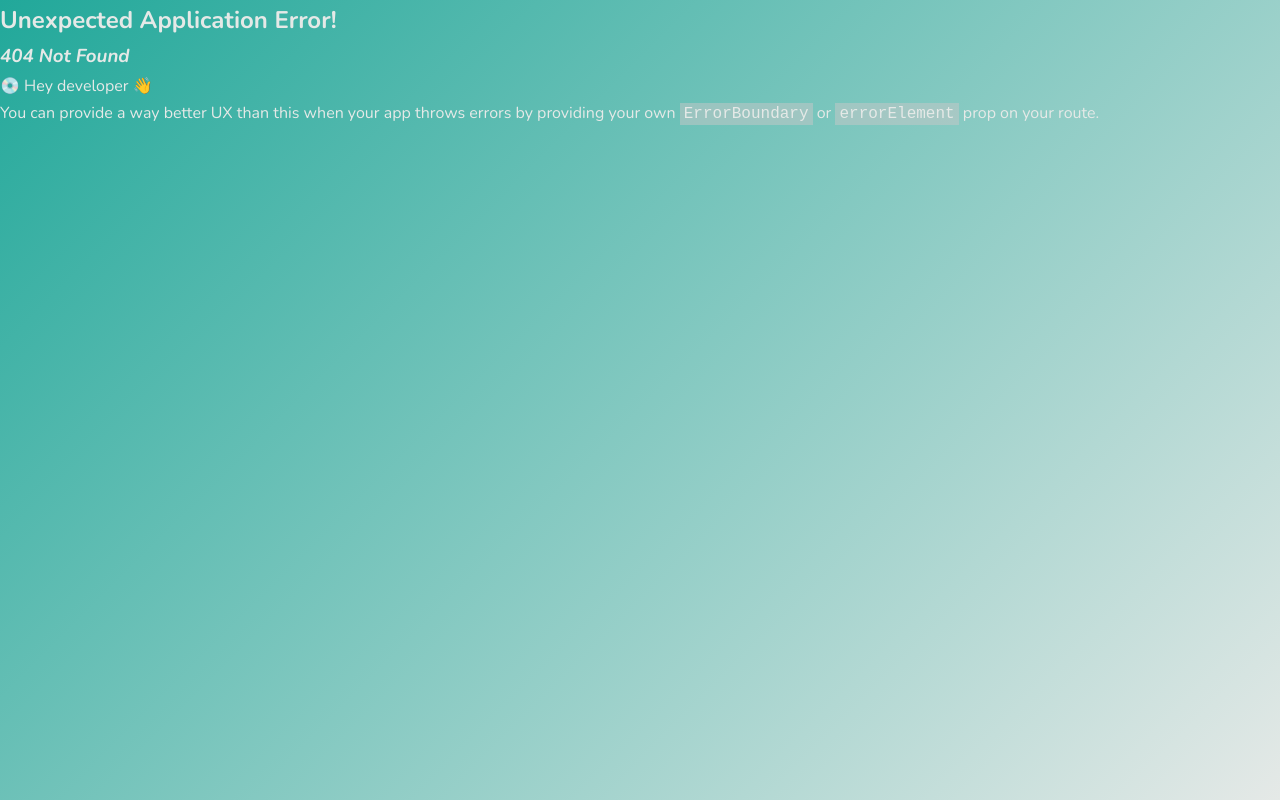
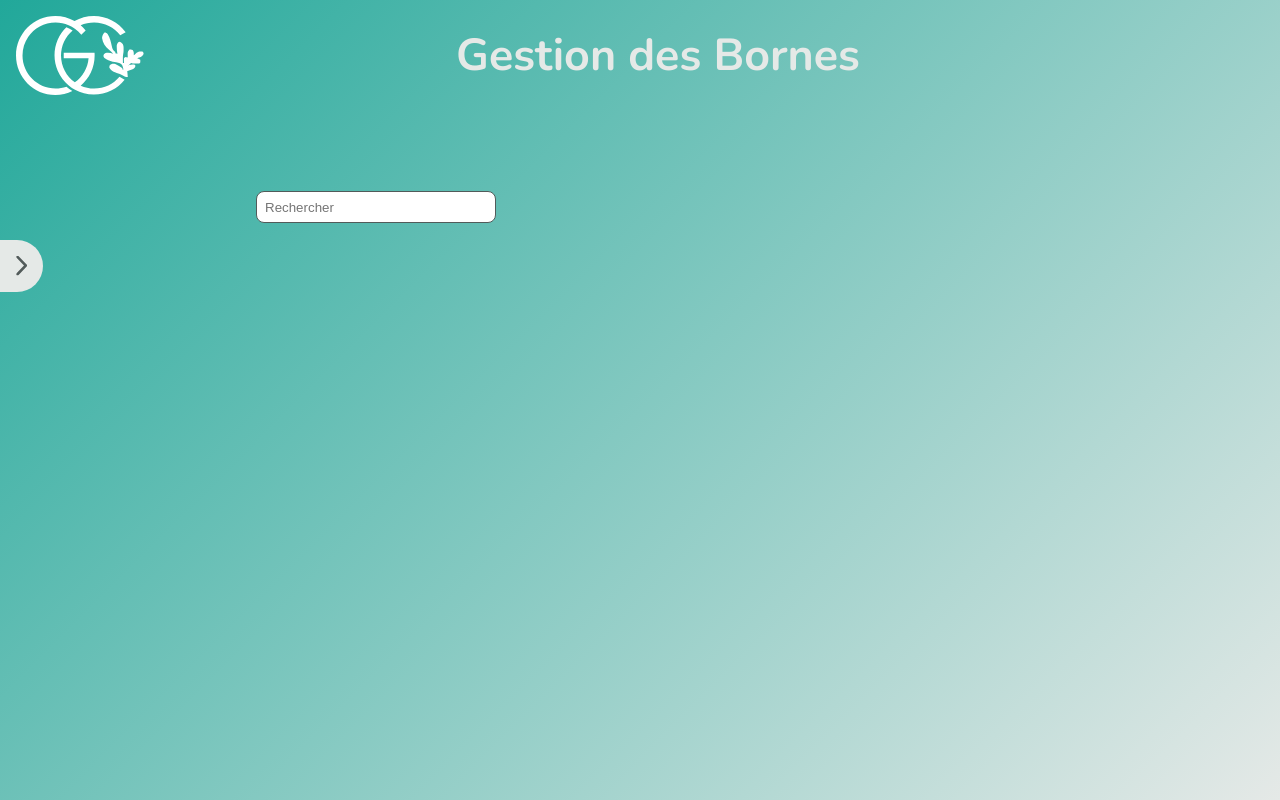
Before and after one commit to WildCodeSchool-2024-09/js-toulouse-geocode, a React (Vite) app in the folder client/: page /admin/stations in a window 1280 px wide. Before the commit this address had no page. Built offline with nearby package versions, Linux system fonts and the light colour scheme.

Commit message:
feat: add logic for change the page

```diff
--- a/client/src/admin/components/NavAdmin.tsx
+++ b/client/src/admin/components/NavAdmin.tsx
@@ -7,14 +7,20 @@ import userAdminImg from "/images/user-admin-img.svg";
 import vehicleAdminImg from "/images/vehicle-admin-img.svg";
 import { useShowNav } from "../contexts/ShowNavProvider";
 import "../styles/NavAdmin.css";
+import { useNavigate } from "react-router-dom";
 
 export default function NavAdmin() {
+  const navigation = useNavigate();
   const { navOpen, setNavOpen } = useShowNav();
   const [rotateArrow, setRotateArrow] = useState(true);
 
   const handleClickArrow = () => {
     setNavOpen(!navOpen);
     setRotateArrow(!rotateArrow);
+  };
+
+  const navigateTo = (page: string) => {
+    navigation(`/admin/${page}`);
   };
 
   return (
@@ -37,13 +43,19 @@ export default function NavAdmin() {
       {navOpen && (
         <div className="nav-admin-content">
           <ul>
-            <li>
+            <li
+              onClick={() => navigateTo("users")}
+              onKeyDown={() => navigateTo("users")}
+            >
               <img src={userAdminImg} alt="utilisateur" /> Utilisateurs
             </li>
             <li>
               <img src={vehicleAdminImg} alt="vehicule" /> Vehicules
             </li>
-            <li>
+            <li
+              onClick={() => navigateTo("stations")}
+              onKeyDown={() => navigateTo("stations")}
+            >
               <img src={stationAdminImg} alt="borne" /> Bornes
             </li>
             <li>
--- a/client/src/admin/pages/StationPage.tsx
+++ b/client/src/admin/pages/StationPage.tsx
@@ -1,3 +1,12 @@
+import "../styles/StationPage.css";
+import ContentAdmin from "../components/ContentAdmin";
+import HeaderAdminPage from "../components/HeaderAdminPage";
+
 export default function StationPage() {
-  return <div>StationPage</div>;
+  return (
+    <div className="station-page-container">
+      <HeaderAdminPage title="Gestion des Bornes" />
+      <ContentAdmin />
+    </div>
+  );
 }
--- /dev/null
+++ b/client/src/admin/styles/StationPage.css
@@ -0,0 +1,6 @@
+.station-page-container {
+  padding: 1rem;
+  display: flex;
+  flex-direction: column;
+  gap: 4rem;
+}
--- a/client/src/main.tsx
+++ b/client/src/main.tsx
@@ -10,6 +10,7 @@ import App from "./App";
 import AppAdmin from "./admin/AppAdmin";
 import ShowNavProvider from "./admin/contexts/ShowNavProvider";
 import ConnectionAdminPage from "./admin/pages/ConnectionAdminPage";
+import StationPage from "./admin/pages/StationPage";
 import UsersPage from "./admin/pages/UsersPage";
 import FirstWelcomeScreen from "./components/FirstWelcomeScreen";
 import GetStartedScreen from "./components/GetStartedScreen";
@@ -71,6 +72,10 @@ const router = createBrowserRouter(
           path: "/admin/users",
           element: <UsersPage />,
         },
+        {
+          path: "/admin/stations",
+          element: <StationPage />,
+        },
       ],
     },
   ],
```
